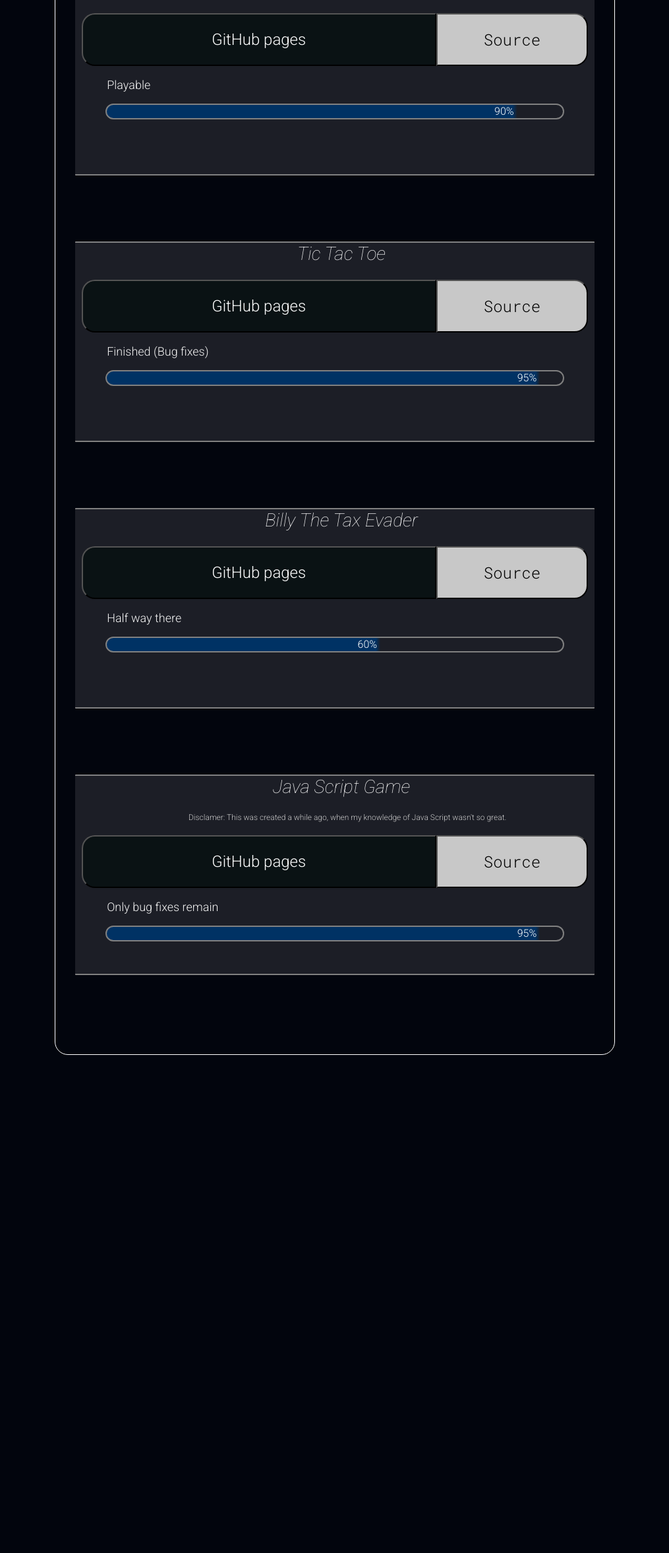
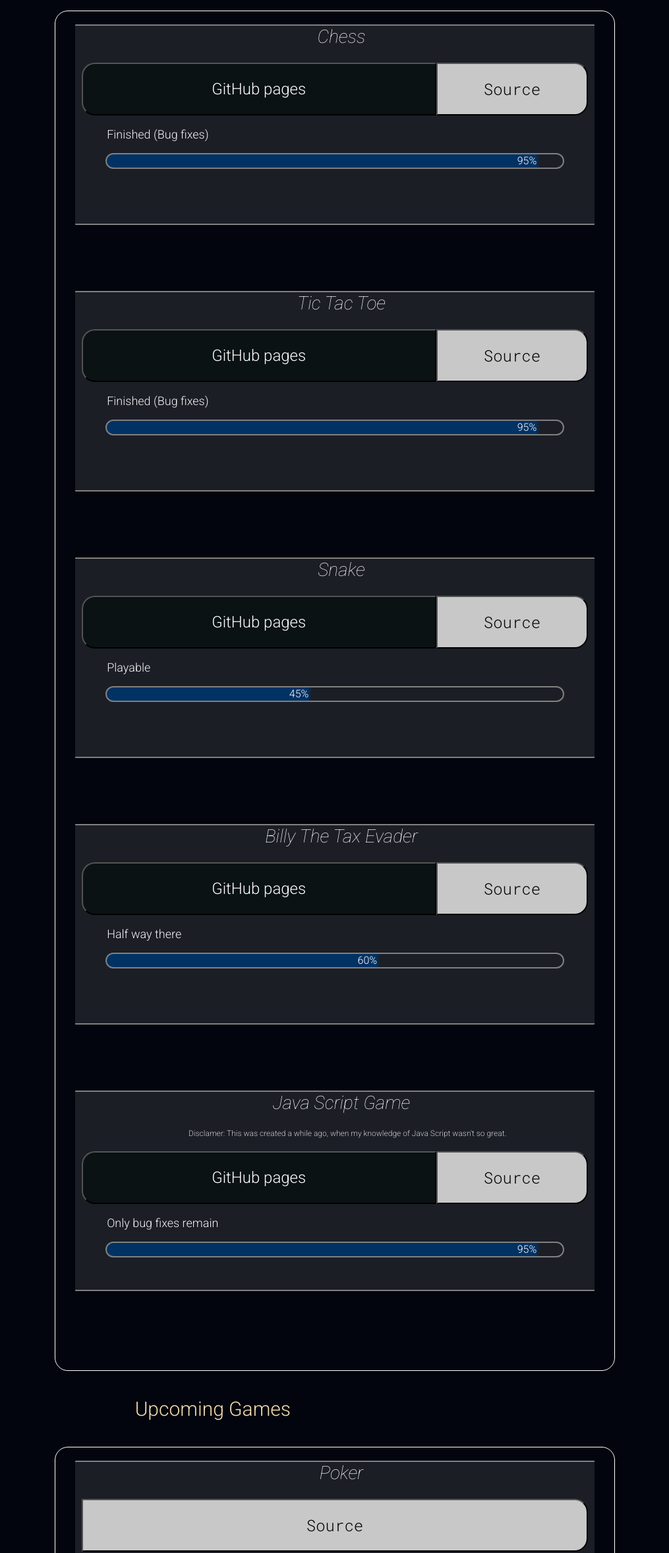
Before and after one commit to STOKYS/PVY_Ukol_08_JS_Games, a plain HTML site: page index.html in a window 1280 px wide. Shown: the part 446-2800 px from the top of the page at 66% size, without its empty margins (132-1147 px from the left). Before the commit the page ends 2053 px from the top, so only its background shows below. Drawn offline with Linux system fonts and the light colour scheme.

Commit message:
Update v21.0118:11
Up to date

```diff
--- a/css/default.css
+++ b/css/default.css
@@ -90,6 +90,12 @@ h3 {
     font-size: 18px;
 }
 
+h4{
+    padding-left: 20%;
+    color: wheat;
+    font-size: 30px;
+}
+
 h5{
     text-align: center;
     padding-left: 5%;
@@ -123,6 +129,37 @@ p {
     border-radius: 1px;
     margin-bottom: 100px;
     background-color: rgba(255, 255, 255, 0.1)
+}
+
+.upcoming{
+    padding: 20px;
+    margin: auto;
+    width: 80%;
+    border: 1px solid white;
+    border-radius: 20px;
+}
+
+.upcoming-game{
+    padding: 0px 10px;
+    margin: auto;
+    width: 95%;
+    height: 180px;
+    border: 2px solid gray;
+    border-left: 0px;
+    border-right: 0px;
+    border-radius: 1px;
+    margin-bottom: 100px;
+    background-color: rgba(255, 255, 255, 0.1)
+}
+
+.upcoming-game > h2 {
+    text-align: center;
+    font-size: 28px;
+    color: rgb(242, 242, 242);
+}
+
+.upcoming-game > .source{
+    width: 100%
 }
 
 .web {
--- a/index.html
+++ b/index.html
@@ -18,16 +18,17 @@
                     <b>Well, you're on the right place!</b><br><br>We have <b>THE</b> greatest selection of all the games you'll ever need! Probably <b>superior</b> to steams game library!<br>All hand crafted with <b>love</b> and a lots of <b>care</b>!<br><br>So, what are you waiting for? <b>Go</b> and have fun!</p>
             </div>
         </div>
+        <h4>Fully Available Games</h4>
         <div class="game_selection">
             <div class="game">
                 <h2>Chess</h2>
                 <button class="web">GitHub pages</button>
                 <button class="source">Source</button>
                 <div class="progress">
-                    <h3>Playable</h3>
+                    <h3>Finished (Bug fixes)</h3>
                     <div class="done"
-                        style="background: linear-gradient(90deg, rgb(0, 50, 100) 0%, rgba(0,50,100,1) 89%, rgba(70,160,228,0) 90%, rgba(0,212,255,0) 100%);">
-                        <p style="margin-left: 85%;">90%</p>
+                        style="background: linear-gradient(90deg, rgb(0, 50, 100) 0%, rgba(0,50,100,1) 94%, rgba(70,160,228,0) 95%, rgba(0,212,255,0) 100%);">
+                        <p style="margin-left: 90%;">95%</p>
                     </div>
                 </div>
             </div>
@@ -40,6 +41,18 @@
                     <div class="done"
                         style="background: linear-gradient(90deg, rgb(0, 50, 100) 0%, rgba(0,50,100,1) 94%, rgba(70,160,228,0) 95%, rgba(0,212,255,0) 100%);">
                         <p style="margin-left: 90%;">95%</p>
+                    </div>
+                </div>
+            </div>
+            <div class="game">
+                <h2>Snake</h2>
+                <button class="web">GitHub pages</button>
+                <button class="source">Source</button>
+                <div class="progress">
+                    <h3>Playable</h3>
+                    <div class="done"
+                        style="background: linear-gradient(90deg, rgb(0, 50, 100) 0%, rgba(0,50,100,1) 44%, rgba(70,160,228,0) 45%, rgba(0,212,255,0) 100%);">
+                        <p style="margin-left: 40%;">45%</p>
                     </div>
                 </div>
             </div>
@@ -69,6 +82,21 @@
                 </div>
             </div>
         </div>
+        <h4>Upcoming Games</h4>
+        <div class="upcoming">
+            <div class="upcoming-game">
+                <h2>Poker</h2>
+                <button class="source">Source</button>
+            </div>
+            <div class="upcoming-game">
+                <h2>Tower Defence</h2>
+                <button class="source">Source</button>
+            </div>
+            <div class="upcoming-game">
+                <h2>City Builder</h2>
+                <button class="source">Source</button>
+            </div>
+        </div>
     </main>
     <footer>
 
--- a/js/script.js
+++ b/js/script.js
@@ -18,20 +18,51 @@ document.getElementsByTagName("BUTTON")[3].addEventListener("click", function(){
 
 
 
+
 document.getElementsByTagName("BUTTON")[4].addEventListener("click", function(){
+    window.open("https://stokys.github.io/snake/",'_blank');
+})
+
+document.getElementsByTagName("BUTTON")[5].addEventListener("click", function(){
+    window.open("https://github.com/STOKYS/snake",'_blank');
+})
+
+
+
+
+document.getElementsByTagName("BUTTON")[6].addEventListener("click", function(){
     window.open("https://stokys.github.io/Billy_The_Tax_Evader/",'_blank');
 })
 
-document.getElementsByTagName("BUTTON")[5].addEventListener("click", function(){
+document.getElementsByTagName("BUTTON")[7].addEventListener("click", function(){
     window.open("https://github.com/STOKYS/Billy_The_Tax_Evader",'_blank');
 })
 
 
 
-document.getElementsByTagName("BUTTON")[6].addEventListener("click", function(){
+document.getElementsByTagName("BUTTON")[8].addEventListener("click", function(){
     window.open("https://stokys.github.io/JavaScriptGame/",'_blank');
 })
 
-document.getElementsByTagName("BUTTON")[7].addEventListener("click", function(){
+document.getElementsByTagName("BUTTON")[9].addEventListener("click", function(){
     window.open("https://github.com/STOKYS/JavaScriptGame",'_blank');
 })
+
+
+
+// upcoming
+document.getElementsByTagName("BUTTON")[10].addEventListener("click", function(){
+    window.open("https://github.com/STOKYS/Poker",'_blank');
+})
+
+
+
+document.getElementsByTagName("BUTTON")[11].addEventListener("click", function(){
+    window.open("https://github.com/STOKYS/tower_defece",'_blank');
+})
+
+
+
+document.getElementsByTagName("BUTTON")[12].addEventListener("click", function(){
+    window.open("https://github.com/STOKYS/city_builder",'_blank');
+})
```
